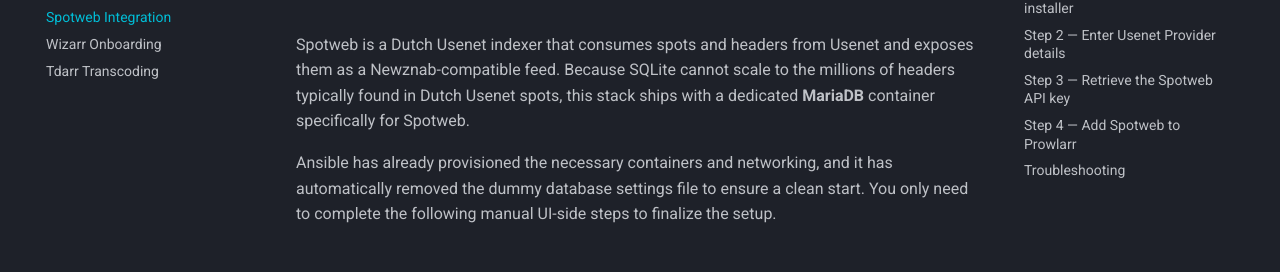
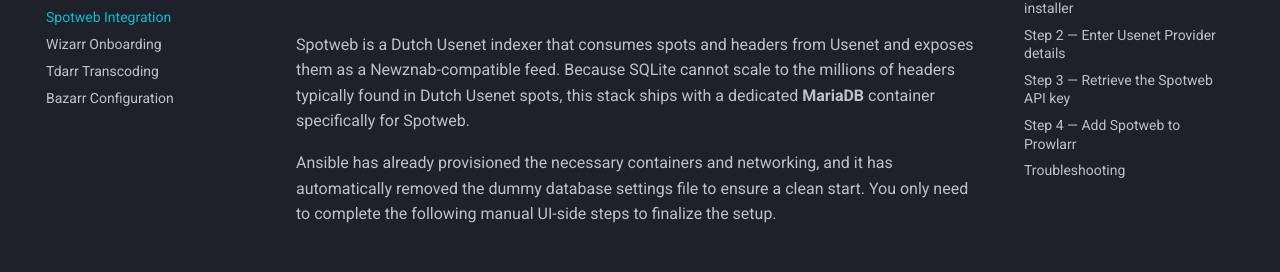
Before and after one commit to MelvinLoos/CineVault, an MkDocs documentation site: the page built from docs/configuration/spotweb.md, in a window 1280 px wide. Shown: the part 196-468 px from the top of the page. Built offline with MkDocs 1.6.1 and Material for MkDocs 9.7.7, drawn with Linux system fonts in a browser that asks for light colours; comment, search, counter and statistics services are not loaded.

Commit message:
docs(nav): add Bazarr Configuration entry to mkdocs nav

```diff
--- a/mkdocs.yml
+++ b/mkdocs.yml
@@ -27,5 +27,6 @@
       - Spotweb Integration: configuration/spotweb.md
       - Wizarr Onboarding: configuration/wizarr.md
       - Tdarr Transcoding: configuration/tdarr.md
+      - Bazarr Configuration: configuration/bazarr.md
   - Maintenance:
       - Storage Cleanup: maintenance/storage-cleanup.md
```
